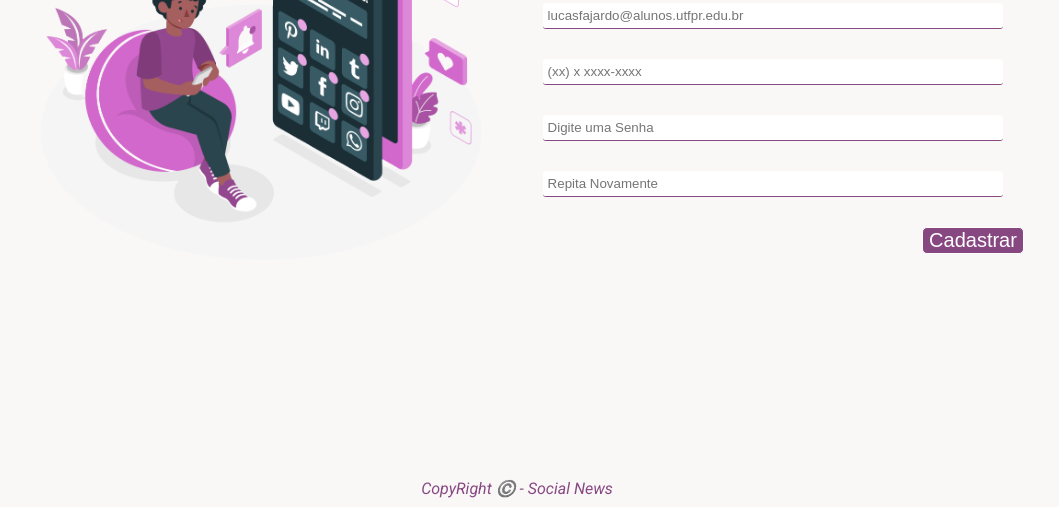
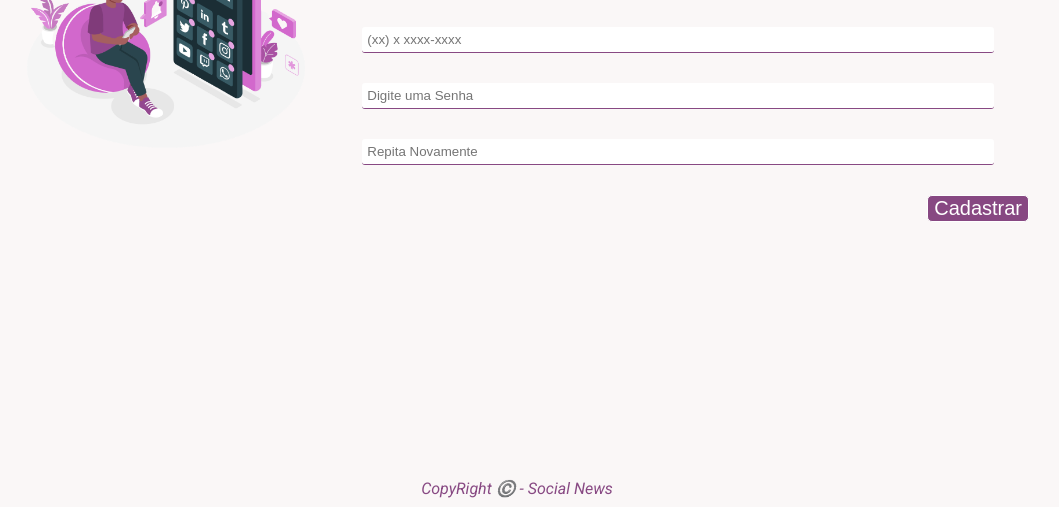
Before and after one commit to lucasgfaj/social-media-form, a plain HTML site: page index.html in a window 1280 px wide. Shown: the part 293-800 px from the top of the page, without its empty margins (123-1182 px from the left). Drawn offline with Linux system fonts and the light colour scheme.

Commit message:
Conclusão Formulário

```diff
--- a/css/style.css
+++ b/css/style.css
@@ -87,7 +87,7 @@ input {
 button {
     font-size: 20px;
     margin-top: 20px;
-    margin-left: 20.0em;
+    margin-left: 30.0em;
     background: #72286dd7;
     color: white;
     border-radius: 5px;
```
